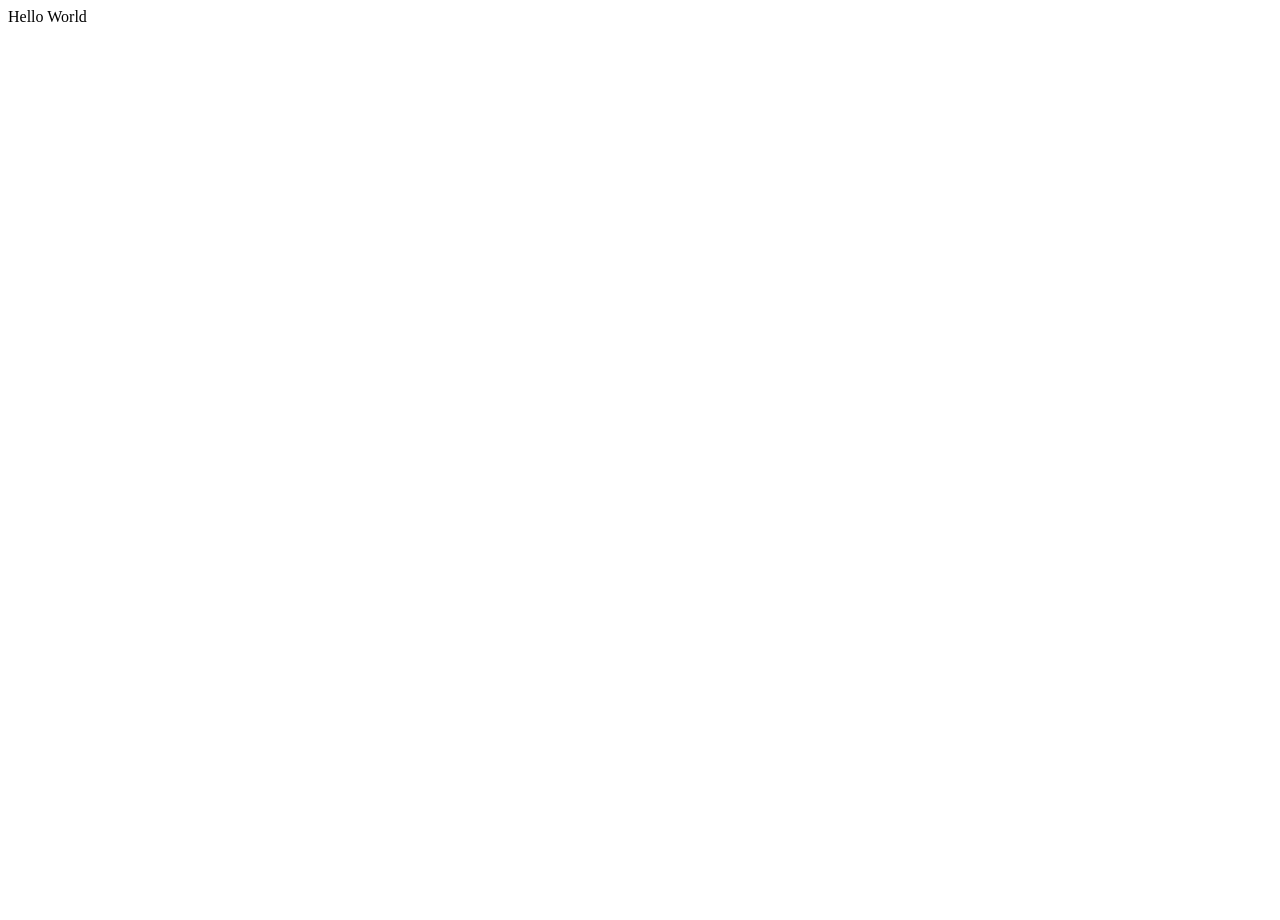
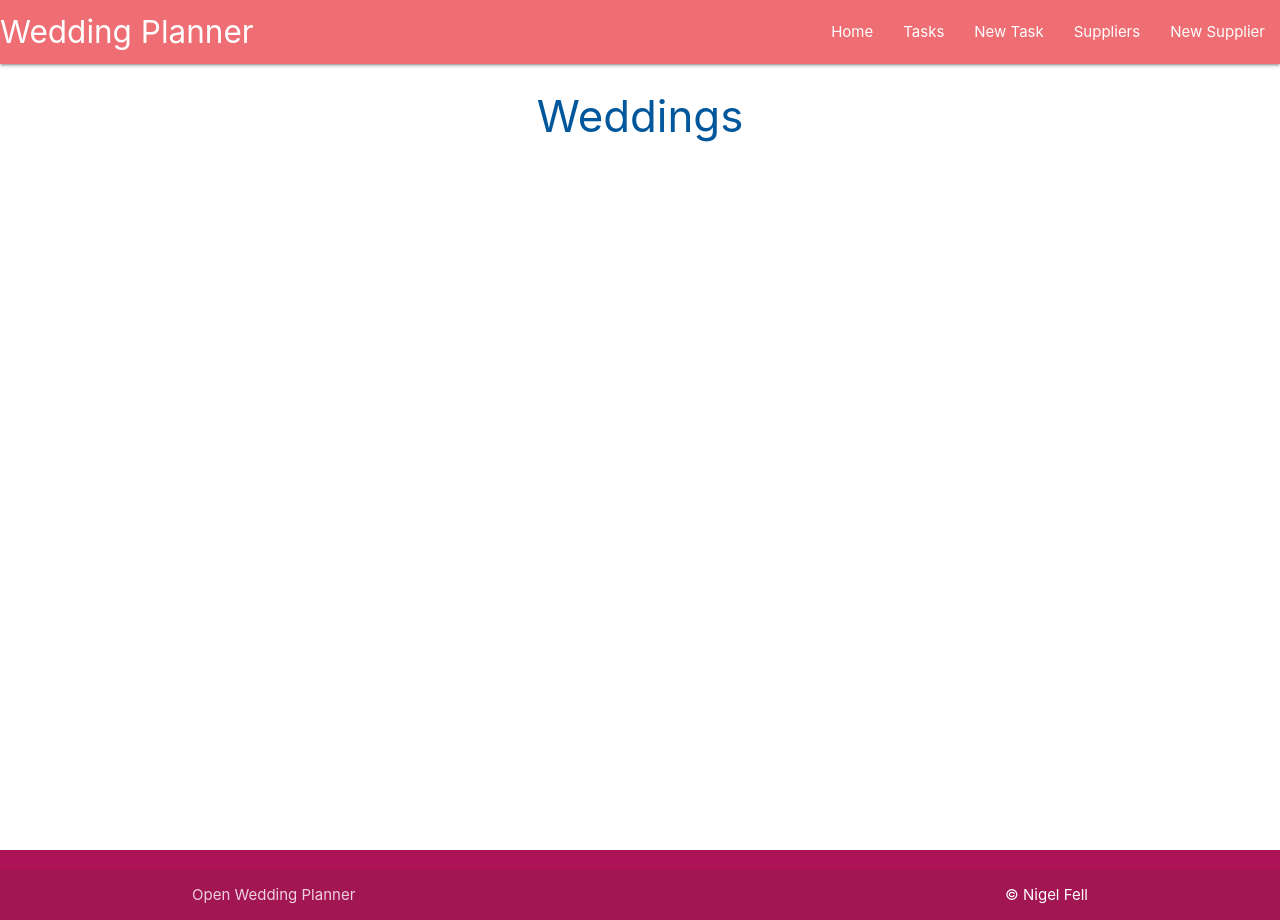
Before and after one commit to NigelFell/CI_MS3_WeddingPlanner, a Flask app: page / in a window 1280 px wide. Before the commit the page is almost empty. Run offline with Flask 3, Linux system fonts and the light colour scheme.

Commit message:
feat: update base.html and create weddings, tasks and suppliers pages to inherit from this

```diff
--- a/weddingplanner/routes.py
+++ b/weddingplanner/routes.py
@@ -5,4 +5,4 @@ from weddingplanner.models import Wedding, Task, Supplier
 
 @app.route("/")
 def home():
-    return render_template("base.html")
+    return render_template("weddings.html")
--- /dev/null
+++ b/weddingplanner/static/css/style.css
@@ -0,0 +1,9 @@
+body {
+    display: flex;
+    min-height: 100vh;
+    flex-direction: column;
+}
+
+main {
+    flex: 1 0 auto;
+}
--- /dev/null
+++ b/weddingplanner/static/js/script.js
@@ -0,0 +1,20 @@
+document.addEventListener("DOMContentLoaded", function() {
+    // sidenav initialization
+    let sidenav = document.querySelectorAll(".sidenav");
+    M.Sidenav.init(sidenav);
+
+    // datepicker initialization
+    let datepicker = document.querySelectorAll(".datepicker");
+    M.Datepicker.init(datepicker, {
+        format: "dd mmmm, yyyy",
+        i18n: {done: "Select"}
+    });
+
+    // select initialization
+    let selects = document.querySelectorAll("select");
+    M.FormSelect.init(selects);
+
+    // collapsible initializataion
+    let collapsibles = document.querySelectorAll(".collapsible");
+    M.Collapsible.init(collapsibles);
+});
--- a/weddingplanner/templates/base.html
+++ b/weddingplanner/templates/base.html
@@ -4,9 +4,57 @@
     <meta charset="UTF-8">
     <meta http-equiv="X-UA-Compatible" content="IE=edge">
     <meta name="viewport" content="width=device-width, initial-scale=1.0">
+    <link rel="stylesheet" href="https://cdnjs.cloudflare.com/ajax/libs/font-awesome/5.15.3/css/all.min.css"
+        integrity="sha512-iBBXm8fW90+nuLcSKlbmrPcLa0OT92xO1BIsZ+ywDWZCvqsWgccV3gFoRBv0z+8dLJgyAHIhR35VZc2oM/gI1w=="
+        crossorigin="anonymous" referrerpolicy="no-referrer">
+    <link rel="stylesheet" href="https://cdnjs.cloudflare.com/ajax/libs/materialize/1.0.0/css/materialize.min.css"
+        type="text/css">
+    <link rel="stylesheet" href="{{ url_for('static', filename='css/style.css') }}" type="text/css">
     <title>Wedding Planmner</title>
 </head>
 <body>
-    Hello World
+    <header>
+        <!-- top navbar -->
+        <nav class="light-pink darken-1">
+            <div class="nav-wrapper">
+            <a href="{{ url_for('home') }}" class="brand-logo">Wedding Planner</a>
+            <a href="#" data-target="mobile-demo" class="sidenav-trigger"><i class="fas fa-bars"></i></a>
+            <ul class="right hide-on-med-and-down">
+                <li><a href="{{ url_for('home') }}">Home</a></li>
+                <li><a href="">Tasks</a></li>
+                <li><a href="">New Task</a></li>
+                <li><a href="">Suppliers</a></li>
+                <li><a href="">New Supplier</a></li>
+            </ul>
+            </div>
+        </nav>
+
+        <!-- mobile sidenav -->
+        <ul class="sidenav" id="mobile-demo">
+            <li><a href="{{ url_for('home') }}">Home</a></li>
+            <li><a href="">Tasks</a></li>
+            <li><a href="">New Task</a></li>
+            <li><a href="">Suppliers</a></li>
+            <li><a href="">New Supplier</a></li>
+    </ul>
+    </header>
+
+    <main class="container">
+        {% block content %}
+        {% endblock %}
+    </main>
+
+    <footer class="page-footer pink darken-3">
+        <div class="footer-copyright">
+            <div class="container">
+                Open Wedding Planner
+                <a class="white-text right" href="" target="_blank">&copy; Nigel Fell</a>
+            </div>
+        </div>
+    </footer>
+
+    <script src="https://cdnjs.cloudflare.com/ajax/libs/materialize/1.0.0/js/materialize.min.js"></script>
+    <script src="{{ url_for('static', filename='js/script.js') }}"></script>
+
 </body>
 </html>
--- /dev/null
+++ b/weddingplanner/templates/suppliers.html
@@ -0,0 +1,6 @@
+{% extends "base.html" %}
+{% block content %}
+
+<h3 class="light-blue-text text-darken-4 center-align">Suppliers</h3>
+
+{% endblock %}
--- /dev/null
+++ b/weddingplanner/templates/tasks.html
@@ -0,0 +1,6 @@
+{% extends "base.html" %}
+{% block content %}
+
+<h3 class="light-blue-text text-darken-4 center-align">Tasks</h3>
+
+{% endblock %}
--- /dev/null
+++ b/weddingplanner/templates/weddings.html
@@ -0,0 +1,6 @@
+{% extends "base.html" %}
+{% block content %}
+
+<h3 class="light-blue-text text-darken-4 center-align">Weddings</h3>
+
+{% endblock %}
```
